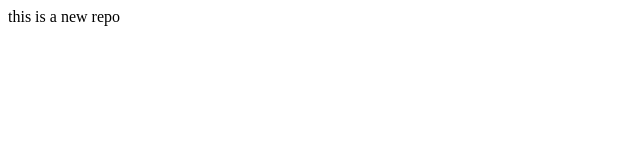
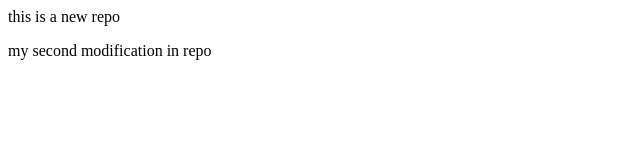
Before and after one commit to Ommmmer/local-repo, a plain HTML site: page index.html in a window 1280 px wide. Shown: the whole page, without its empty margins (0-640 px from the left). Drawn offline with Linux system fonts and the light colour scheme.

Commit message:
check changes

```diff
--- a/index.html
+++ b/index.html
@@ -1 +1,2 @@
 <P>this is a new repo</P>
+<p>my second modification in repo</p>
```
